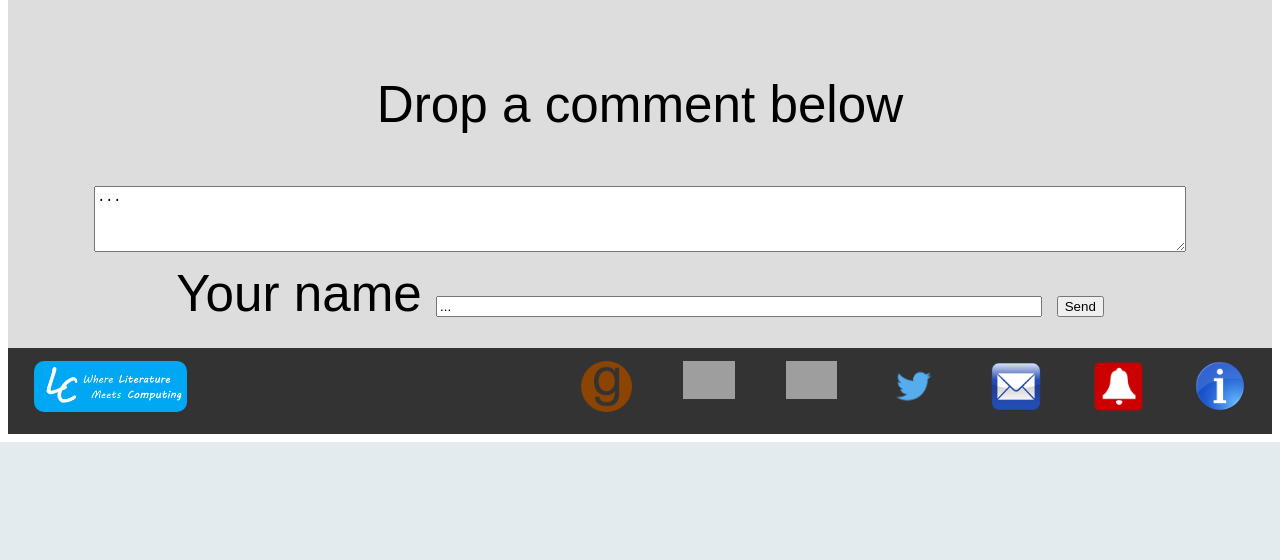
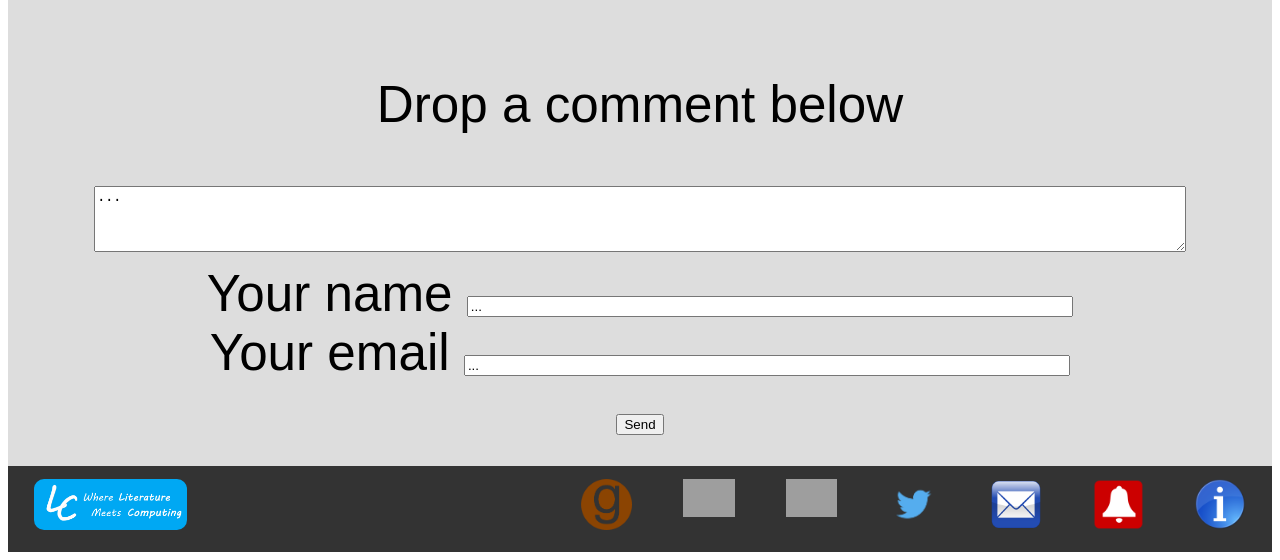
Before and after one commit to whope2/DailyApp, a Flask app: template templates/about.html in a window 1280 px wide. Shown: the part 2308-2868 px from the top of the page. Before the commit the page ends 2750 px from the top, so only its background shows below. Run offline with Flask 2, Linux system fonts and the light colour scheme; the template is opened without the code that fills it, so the values that code supplies are empty; grey boxes are pictures that could not be loaded.

Commit message:
add email in comment box

```diff
--- a/templates/about.html
+++ b/templates/about.html
@@ -111,7 +111,9 @@
           <textarea class="inputtextarea" rows = "4" name = "CommentText">...
         </textarea><br>
           <label for="aname">Your name</label>
-          <input class="inputtext" type="text" name="CommentAuthor" value="...">
+          <input class="inputtext" type="text" name="CommentAuthor" value="..."><br>
+          <label for="aemail">Your email</label>
+          <input class="inputtext" type="text" name="CommentEmail" value="..."><br>
           <input type="submit" value="Send">
         </form>
     </div>
--- a/transfer.py
+++ b/transfer.py
@@ -403,6 +403,8 @@ def unsubscribing():
 def postcomment():
 	comment = request.form['CommentText']
 	author = request.form['CommentAuthor']
+	email = request.form['CommentEmail']
+	comment = comment + ", email: " + email
 	elasticsearch_access.add_a_comment(comment, author)
 	email_notify_me("WLMC - a comment added!", "comment: %s, author: %s" % (comment, author))
 	return render_template('echo.html', text="Thanks for your comment!")
```
